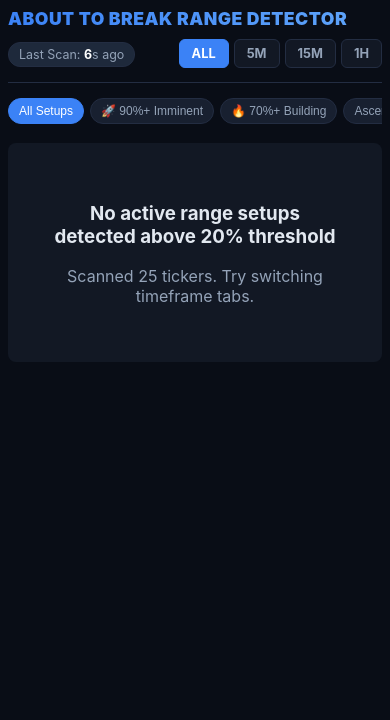
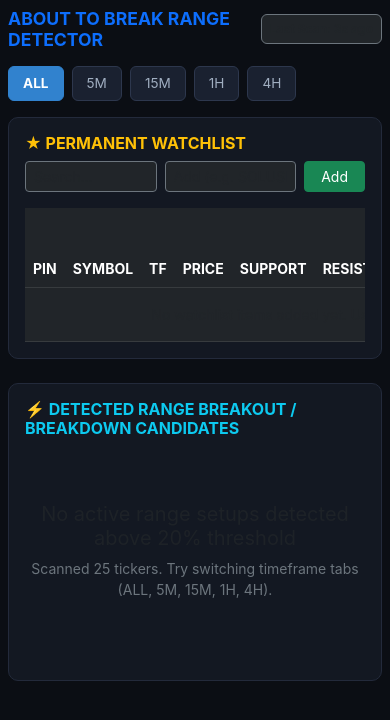
Before and after one commit to Jemomo123/About-to-break-range-detector-, a Flask app: page / in a window 390 px wide. Shown: the top 720 px of the page. Run offline with Flask 3, Linux system fonts and the light colour scheme.

Commit message:
Refactor index.html for layout and watchlist features
Updated styles and structure for improved layout and responsiveness. Added new features for watchlist management and enhanced visual elements.

```diff
--- a/templates/index.html
+++ b/templates/index.html
@@ -2,427 +2,186 @@
 <html lang="en">
 <head>
     <meta charset="UTF-8">
-    <meta name="viewport" content="width=device-width, initial-scale=1.0, maximum-scale=1.0, user-scalable=no">
+    <meta name="viewport" content="width=device-width, initial-scale=1.0">
     <title>ABOUT TO BREAK RANGE DETECTOR</title>
+    <link rel="stylesheet" href="https://cdn.jsdelivr.net/npm/bootstrap@5.3.0/dist/css/bootstrap.min.css">
     <style>
-        :root {
-            --bg-dark: #090d16;
-            --card-bg: #121824;
-            --card-hover: #1a2234;
-            --border-color: #232d42;
-            --text-main: #e2e8f0;
-            --text-sub: #94a3b8;
-            --accent-green: #10b981;
-            --accent-blue: #3b82f6;
-            --accent-orange: #f59e0b;
-            --accent-red: #ef4444;
-            --gray-score: #64748b;
-        }
-
-        * { box-sizing: border-box; }
-
-        body {
-            background-color: var(--bg-dark);
-            color: var(--text-main);
-            font-family: -apple-system, BlinkMacSystemFont, "Segoe UI", Roboto, sans-serif;
-            margin: 0;
-            padding: 12px;
-        }
-
-        .header-container {
-            display: flex;
-            flex-direction: column;
-            gap: 10px;
-            margin-bottom: 15px;
-            border-bottom: 1px solid var(--border-color);
-            padding-bottom: 12px;
-        }
-
-        .brand-title {
-            font-size: 1.25rem;
-            font-weight: 900;
-            letter-spacing: 0.5px;
-            color: #ffffff;
-            margin: 0;
-            text-transform: uppercase;
-            background: linear-gradient(90deg, #3b82f6, #60a5fa);
-            -webkit-background-clip: text;
-            -webkit-text-fill-color: transparent;
-        }
-
-        .sub-bar {
-            display: flex;
-            justify-content: space-between;
-            align-items: center;
-            flex-wrap: wrap;
-            gap: 8px;
-        }
-
-        .timer-badge {
-            font-size: 0.78rem;
-            color: var(--text-sub);
-            background: #1e293b;
-            padding: 4px 10px;
-            border-radius: 12px;
-            border: 1px solid var(--border-color);
-        }
-
-        .tf-buttons {
-            display: flex;
-            gap: 5px;
-            overflow-x: auto;
-            padding-bottom: 2px;
-        }
-
-        .tf-btn {
-            background: var(--card-bg);
-            border: 1px solid var(--border-color);
-            color: var(--text-sub);
-            padding: 6px 12px;
-            border-radius: 6px;
-            text-decoration: none;
-            font-size: 0.8rem;
-            font-weight: 700;
-            white-space: nowrap;
-        }
-
-        .tf-btn.active {
-            background: var(--accent-blue);
-            color: #fff;
-            border-color: var(--accent-blue);
-        }
-
-        .filter-bar {
-            display: flex;
-            gap: 6px;
-            margin-bottom: 15px;
-            overflow-x: auto;
-            padding-bottom: 4px;
-        }
-
-        .filter-btn {
-            background: #182030;
-            border: 1px solid var(--border-color);
-            color: var(--text-sub);
-            padding: 5px 10px;
-            border-radius: 20px;
-            font-size: 0.75rem;
-            cursor: pointer;
-            white-space: nowrap;
-        }
-
-        .filter-btn.active {
-            background: var(--accent-blue);
-            color: #fff;
-            border-color: var(--accent-blue);
-        }
-
-        .grid {
-            display: grid;
-            grid-template-columns: repeat(auto-fill, minmax(320px, 1fr));
-            gap: 12px;
-        }
-
-        .card {
-            background-color: var(--card-bg);
-            border: 1px solid var(--border-color);
-            border-radius: 10px;
-            padding: 14px;
-            position: relative;
-            cursor: pointer;
-            transition: transform 0.15s ease, border-color 0.15s ease;
-        }
-
-        .card:hover {
-            border-color: var(--accent-blue);
-            transform: translateY(-2px);
-        }
-
-        .card-top {
-            display: flex;
-            justify-content: space-between;
-            align-items: flex-start;
-            margin-bottom: 8px;
-        }
-
-        .rank-badge {
-            background: rgba(255,255,255,0.1);
-            color: #fff;
-            font-size: 0.75rem;
-            font-weight: 800;
-            padding: 2px 6px;
-            border-radius: 4px;
-            margin-right: 6px;
-        }
-
-        .symbol-title {
-            font-size: 1.15rem;
-            font-weight: 800;
-            color: #fff;
-        }
-
-        .exchange-badge {
-            font-size: 0.68rem;
-            background: #1e293b;
-            color: var(--text-sub);
-            padding: 2px 6px;
-            border-radius: 4px;
-            margin-left: 6px;
-        }
-
-        /* BADGES */
-        .badge-imminent {
-            background: #ef4444;
-            color: #fff;
-            font-size: 0.72rem;
-            font-weight: 800;
-            padding: 4px 8px;
-            border-radius: 6px;
-            animation: pulse 1.2s infinite;
-        }
-
-        .badge-near {
-            background: #f59e0b;
-            color: #000;
-            font-size: 0.72rem;
-            font-weight: 800;
-            padding: 4px 8px;
-            border-radius: 6px;
-        }
-
-        @keyframes pulse {
-            0% { opacity: 1; transform: scale(1); }
-            50% { opacity: 0.8; transform: scale(1.03); }
-            100% { opacity: 1; transform: scale(1); }
-        }
-
-        /* READINESS COLORS */
-        .score-gray { color: var(--gray-score); }
-        .score-blue { color: var(--accent-blue); }
-        .score-orange { color: var(--accent-orange); }
-        .score-green { color: var(--accent-green); }
-
-        .metrics-grid {
-            display: grid;
-            grid-template-columns: 1fr 1fr;
-            gap: 8px;
-            margin: 10px 0;
-            font-size: 0.82rem;
-        }
-
-        .metric-box {
-            background: #0b0f19;
-            padding: 6px 8px;
-            border-radius: 6px;
-        }
-
-        .m-label { color: var(--text-sub); font-size: 0.72rem; }
-        .m-val { font-weight: 700; color: #fff; margin-top: 2px; }
-
-        /* BATTLE BAR */
-        .progress-bar {
-            height: 6px;
-            background: #1e293b;
-            border-radius: 3px;
-            overflow: hidden;
-            display: flex;
-            margin-top: 4px;
-        }
-
-        .buyer-fill { background: var(--accent-green); height: 100%; }
-        .seller-fill { background: var(--accent-red); height: 100%; }
-
-        /* EXPANDABLE DRAWER */
-        .details-drawer {
-            display: none;
-            margin-top: 10px;
-            padding-top: 10px;
-            border-top: 1px dashed var(--border-color);
-            font-size: 0.78rem;
-            color: var(--text-sub);
-        }
-
-        .card.expanded .details-drawer {
-            display: block;
-        }
-
-        .direction-bull { color: var(--accent-green); font-weight: 800; }
-        .direction-bear { color: var(--accent-red); font-weight: 800; }
-        .direction-neut { color: var(--text-sub); font-weight: 800; }
-
-        @media (max-width: 480px) {
-            body { padding: 8px; }
-            .grid { grid-template-columns: 1fr; }
-            .brand-title { font-size: 1.1rem; }
-        }
+        body { background-color: #0b0e14; color: #e1e3e6; font-family: -apple-system, BlinkMacSystemFont, "Segoe UI", Roboto, sans-serif; }
+        .card-custom { background: #131822; border: 1px solid #232a3b; border-radius: 10px; }
+        .nav-btn { background: #1a2130; border: 1px solid #2d374d; color: #a0aec0; padding: 6px 14px; border-radius: 6px; margin-right: 4px; text-decoration: none; font-size: 0.85rem; }
+        .nav-btn.active { background: #3182ce; color: #fff; border-color: #3182ce; font-weight: bold; }
+        .badge-readiness { font-size: 0.85rem; font-weight: 600; padding: 4px 8px; border-radius: 4px; }
+        .badge-bullish { background-color: #198754; color: white; }
+        .badge-bearish { background-color: #dc3545; color: white; }
     </style>
 </head>
-<body>
+<body class="p-2 p-md-3">
 
-    <div class="header-container">
-        <h1 class="brand-title">ABOUT TO BREAK RANGE DETECTOR</h1>
-        <div class="sub-bar">
-            <span class="timer-badge">Last Scan: <strong id="scan-ticker" style="color: #fff;">0</strong>s ago</span>
-            <div class="tf-buttons">
-                <a href="/?tf=ALL" class="tf-btn {% if selected_tf == 'ALL' %}active{% endif %}">ALL</a>
-                <a href="/?tf=5M" class="tf-btn {% if selected_tf == '5M' %}active{% endif %}">5M</a>
-                <a href="/?tf=15M" class="tf-btn {% if selected_tf == '15M' %}active{% endif %}">15M</a>
-                <a href="/?tf=1H" class="tf-btn {% if selected_tf == '1H' %}active{% endif %}">1H</a>
+    <div class="container-fluid max-w-1200 p-0">
+        <!-- Header -->
+        <div class="d-flex align-items-center justify-content-between mb-3">
+            <h4 class="fw-bold text-primary m-0" style="font-size: 1.1rem;">ABOUT TO BREAK RANGE DETECTOR</h4>
+            <span class="badge bg-dark text-muted border border-secondary p-2 small">
+                Last Scan: <span id="last-updated">3s ago</span>
+            </span>
         </div>
+
+        <!-- Timeframe Navigation (5M, 15M, 1H, 4H) -->
+        <div class="mb-3 d-flex align-items-center flex-wrap gap-1">
+            <a href="/?tf=ALL" class="nav-btn {{ 'active' if selected_tf == 'ALL' else '' }}">ALL</a>
+            <a href="/?tf=5M" class="nav-btn {{ 'active' if selected_tf == '5M' else '' }}">5M</a>
+            <a href="/?tf=15M" class="nav-btn {{ 'active' if selected_tf == '15M' else '' }}">15M</a>
+            <a href="/?tf=1H" class="nav-btn {{ 'active' if selected_tf == '1H' else '' }}">1H</a>
+            <a href="/?tf=4H" class="nav-btn {{ 'active' if selected_tf == '4H' else '' }}">4H</a>
+        </div>
+
+        <!-- SECTION 1: PERMANENT WATCHLIST (Always Visible Above Scanner) -->
+        <div class="card card-custom p-3 mb-4">
+            <div class="d-flex justify-content-between align-items-center mb-3 flex-wrap gap-2">
+                <h6 class="m-0 text-warning fw-bold">★ PERMANENT WATCHLIST</h6>
+                <div class="d-flex gap-2">
+                    <input type="text" id="wl-search" class="form-control form-control-sm bg-dark text-white border-secondary" placeholder="Search..." onkeyup="filterWatchlist()">
+                    <input type="text" id="add-symbol-input" class="form-control form-control-sm bg-dark text-white border-secondary" placeholder="Add (e.g. SOLUSDT)">
+                    <button class="btn btn-sm btn-success px-3" onclick="addWatchlistSymbol()">Add</button>
                 </div>
             </div>
 
-    <!-- Live Filters -->
-    <div class="filter-bar">
-        <button class="filter-btn active" onclick="applyFilter('ALL', this)">All Setups</button>
-        <button class="filter-btn" onclick="applyFilter('90+', this)">🚀 90%+ Imminent</button>
-        <button class="filter-btn" onclick="applyFilter('70+', this)">🔥 70%+ Building</button>
-        <button class="filter-btn" onclick="applyFilter('ASCENDING', this)">Ascending</button>
-        <button class="filter-btn" onclick="applyFilter('DESCENDING', this)">Descending</button>
-        <button class="filter-btn" onclick="applyFilter('HORIZONTAL', this)">Horizontal</button>
+            <div class="table-responsive">
+                <table class="table table-dark table-hover align-middle mb-0 small" id="watchlist-table">
+                    <thead>
+                        <tr class="text-muted">
+                            <th>PIN</th>
+                            <th>SYMBOL</th>
+                            <th>TF</th>
+                            <th>PRICE</th>
+                            <th>SUPPORT</th>
+                            <th>RESISTANCE</th>
+                            <th>DIRECTION / CANDIDATE</th>
+                            <th>READINESS</th>
+                            <th>POWER (B/S)</th>
+                            <th>ACTION</th>
+                        </tr>
+                    </thead>
+                    <tbody>
+                        {% for item in watchlist_rows %}
+                        <tr class="wl-row">
+                            <td>
+                                <button class="btn btn-link p-0 text-decoration-none" onclick="togglePin('{{ item.symbol }}', '{{ item.timeframe }}')">
+                                    {{ '★' if item.pinned else '☆' }}
+                                </button>
+                            </td>
+                            <td class="fw-bold text-white symbol-name">{{ item.symbol }}</td>
+                            <td><span class="badge bg-secondary">{{ item.timeframe }}</span></td>
+                            <td>${{ item.curr_close }}</td>
+                            <td class="text-success">${{ item.support }}</td>
+                            <td class="text-danger">${{ item.resistance }}</td>
+                            <td>
+                                <span class="badge {{ 'badge-bullish' if item.break_direction == 'BULLISH' else ('badge-bearish' if item.break_direction == 'BEARISH' else 'bg-secondary') }}">
+                                    {{ item.break_symbol }} {{ item.direction_label }}
+                                </span>
+                            </td>
+                            <td><span class="badge badge-readiness bg-primary">{{ item.readiness_display }}</span></td>
+                            <td><small class="text-success">{{ item.buyer_power }}%</small> / <small class="text-danger">{{ item.seller_power }}%</small></td>
+                            <td>
+                                <button class="btn btn-sm btn-outline-danger py-0 px-2" onclick="removeSymbol('{{ item.symbol }}', '{{ item.timeframe }}')">✕</button>
+                            </td>
+                        </tr>
+                        {% else %}
+                        <tr>
+                            <td colspan="10" class="text-center text-muted py-3">No watchlist items added yet. Use the input box above to add a symbol.</td>
+                        </tr>
+                        {% endfor %}
+                    </tbody>
+                </table>
+            </div>
         </div>
 
-    <div class="grid" id="cards-grid">
-        {% if rows and rows|length > 0 %}
-            {% for r in rows %}
-                <div class="card"
-                     data-score="{{ r.readiness_score }}"
-                     data-structure="{{ r.structure_type }}"
-                     onclick="toggleExpand(this)">
+        <!-- SECTION 2: SCANNER OPPORTUNITIES -->
+        <div class="card card-custom p-3">
+            <h6 class="mb-3 text-info fw-bold">⚡ DETECTED RANGE BREAKOUT / BREAKDOWN CANDIDATES</h6>
 
-                    <div class="card-top">
-                        <div>
-                            <span class="rank-badge">{{ r.rank }}</span>
-                            <span class="symbol-title">{{ r.symbol }}</span>
-                            <span class="exchange-badge">{{ r.exchange }}</span>
-                            <span style="font-size: 0.72rem; color: var(--text-sub); display: block; margin-top: 2px;">
-                                {{ r.timeframe }} • {{ r.structure_type }}
+            {% if rows %}
+            <div class="table-responsive">
+                <table class="table table-dark table-hover align-middle mb-0 small">
+                    <thead>
+                        <tr class="text-muted">
+                            <th>SYMBOL</th>
+                            <th>TF</th>
+                            <th>PRICE</th>
+                            <th>SUPPORT</th>
+                            <th>RESISTANCE</th>
+                            <th>CANDIDATE TYPE</th>
+                            <th>READINESS</th>
+                            <th>BUYER / SELLER POWER</th>
+                        </tr>
+                    </thead>
+                    <tbody>
+                        {% for row in rows %}
+                        <tr>
+                            <td class="fw-bold text-white">{{ row.symbol }}</td>
+                            <td><span class="badge bg-secondary">{{ row.timeframe }}</span></td>
+                            <td>${{ row.curr_close }}</td>
+                            <td class="text-success">${{ row.support }}</td>
+                            <td class="text-danger">${{ row.resistance }}</td>
+                            <td>
+                                <span class="badge {{ 'badge-bullish' if row.break_direction == 'BULLISH' else ('badge-bearish' if row.break_direction == 'BEARISH' else 'bg-secondary') }}">
+                                    {{ row.break_symbol }} {{ row.direction_label }}
                                 </span>
+                            </td>
+                            <td><span class="badge badge-readiness bg-success">{{ row.readiness_display }}</span></td>
+                            <td><small class="text-success">{{ row.buyer_power }}%</small> / <small class="text-danger">{{ row.seller_power }}%</small></td>
+                        </tr>
+                        {% endfor %}
+                    </tbody>
+                </table>
             </div>
-
-                        <div>
-                            {% if r.readiness_score >= 95 %}
-                                <span class="badge-imminent">🚀 BREAK IMMINENT</span>
-                            {% elif r.readiness_score >= 80 %}
-                                <span class="badge-near">🔥 NEAR BREAKOUT</span>
+            {% else %}
+            <div class="text-center py-5">
+                <h5 class="text-muted fw-normal">No active range setups detected above 20% threshold</h5>
+                <p class="text-secondary small">Scanned 25 tickers. Try switching timeframe tabs (ALL, 5M, 15M, 1H, 4H).</p>
+            </div>
             {% endif %}
         </div>
     </div>
 
-                    <!-- Metrics Grid -->
-                    <div class="metrics-grid">
-                        <div class="metric-box">
-                            <div class="m-label">Price / Direction</div>
-                            <div class="m-val">
-                                ${{ r.curr_close|smart_price }}
-                                <span class="{% if r.break_direction == 'BULLISH' %}direction-bull{% elif r.break_direction == 'BEARISH' %}direction-bear{% else %}direction-neut{% endif %}">
-                                    {{ r.break_symbol }}
-                                </span>
-                            </div>
-                        </div>
-
-                        <div class="metric-box">
-                            <div class="m-label">Readiness</div>
-                            <div class="m-val {% if r.readiness_score >= 90 %}score-green{% elif r.readiness_score >= 70 %}score-orange{% elif r.readiness_score >= 40 %}score-blue{% else %}score-gray{% endif %}">
-                                {{ r.readiness_score }}%
-                            </div>
-                        </div>
-
-                        <div class="metric-box">
-                            <div class="m-label">Dist. Resistance</div>
-                            <div class="m-val" style="color: #ef4444;">+{{ r.dist_res_pct }}%</div>
-                        </div>
-
-                        <div class="metric-box">
-                            <div class="m-label">Dist. Support</div>
-                            <div class="m-val" style="color: #10b981;">-{{ r.dist_supp_pct }}%</div>
-                        </div>
-                    </div>
-
-                    <!-- Order Flow Pressure Bar -->
-                    <div style="margin-top: 6px;">
-                        <div style="display: flex; justify-content: space-between; font-size: 0.72rem; color: var(--text-sub);">
-                            <span style="color: var(--accent-green);">Bulls: {{ r.buyer_power }}%</span>
-                            <span style="font-weight: 700; color: #fff;">Conf: {{ r.confidence }}</span>
-                            <span style="color: var(--accent-red);">Bears: {{ r.seller_power }}%</span>
-                        </div>
-                        <div class="progress-bar">
-                            <div class="buyer-fill" style="width: {{ r.buyer_power }}%;"></div>
-                            <div class="seller-fill" style="width: {{ r.seller_power }}%;"></div>
-                        </div>
-                    </div>
-
-                    <!-- Expandable Analysis Drawer -->
-                    <div class="details-drawer">
-                        <p style="margin: 4px 0 8px 0; color: #cbd5e1;"><strong>Pattern Insight:</strong> {{ r.explanation }}</p>
-                        <div style="display: grid; grid-template-columns: 1fr 1fr; gap: 4px; font-size: 0.72rem;">
-                            <div>• Pattern Age: <strong>{{ r.pattern_age }} bars</strong></div>
-                            <div>• Vol Trend: <strong>{{ r.vol_trend }}</strong></div>
-                            <div>• Last Bar: <strong>{{ r.last_change }}%</strong></div>
-                            <div>• Est. R/R: <strong>1:{{ r.risk_reward }}</strong></div>
-                        </div>
-                    </div>
-
-                </div>
-            {% endfor %}
-        {% else %}
-            <div style="grid-column: 1 / -1; text-align: center; padding: 40px; background: var(--card-bg); border-radius: 8px;">
-                <h3>No active range setups detected above 20% threshold</h3>
-                <p style="color: var(--text-sub);">Scanned {{ diagnostics.get('symbols_scanned', 0) }} tickers. Try switching timeframe tabs.</p>
-            </div>
-        {% endif %}
-    </div>
-
     <script>
-        let secondsAgo = 0;
-        setInterval(() => {
-            secondsAgo += 1;
-            document.getElementById('scan-ticker').innerText = secondsAgo;
-        }, 1000);
-
-        function toggleExpand(card) {
-            card.classList.toggle('expanded');
-        }
-
-        function applyFilter(filterType, btn) {
-            document.querySelectorAll('.filter-btn').forEach(b => b.classList.remove('active'));
-            btn.classList.add('active');
-
-            const cards = document.querySelectorAll('.card');
-            cards.forEach(card => {
-                const score = parseInt(card.getAttribute('data-score') || '0');
-                const struct = card.getAttribute('data-structure') || '';
-
-                if (filterType === 'ALL') {
-                    card.style.display = 'block';
-                } else if (filterType === '90+') {
-                    card.style.display = score >= 90 ? 'block' : 'none';
-                } else if (filterType === '70+') {
-                    card.style.display = score >= 70 ? 'block' : 'none';
-                } else if (filterType === 'ASCENDING') {
-                    card.style.display = struct.includes('ASCENDING') ? 'block' : 'none';
-                } else if (filterType === 'DESCENDING') {
-                    card.style.display = struct.includes('DESCENDING') ? 'block' : 'none';
-                } else if (filterType === 'HORIZONTAL') {
-                    card.style.display = struct.includes('HORIZONTAL') ? 'block' : 'none';
-                }
+        function filterWatchlist() {
+            let input = document.getElementById('wl-search').value.toUpperCase();
+            let rows = document.querySelectorAll('.wl-row');
+            rows.forEach(row => {
+                let symbol = row.querySelector('.symbol-name').textContent;
+                row.style.display = symbol.toUpperCase().includes(input) ? '' : 'none';
             });
         }
 
-        // Silent Background Auto-Refresh Every 45 Seconds
-        setInterval(() => {
-            const urlParams = new URLSearchParams(window.location.search);
-            const currentTf = urlParams.get('tf') || 'ALL';
+        async function addWatchlistSymbol() {
+            let symbol = document.getElementById('add-symbol-input').value.trim();
+            if (!symbol) return;
+            await fetch('/api/watchlist/add', {
+                method: 'POST',
+                headers: { 'Content-Type': 'application/json' },
+                body: JSON.stringify({ symbol: symbol, timeframe: '{{ selected_tf if selected_tf != "ALL" else "15M" }}' })
+            });
+            window.location.reload();
+        }
 
-            fetch(`/api/scan?tf=${currentTf}`)
-                .then(res => res.json())
-                .then(data => {
-                    if (data.success) {
-                        secondsAgo = 0;
+        async function removeSymbol(symbol, tf) {
+            await fetch('/api/watchlist/remove', {
+                method: 'POST',
+                headers: { 'Content-Type': 'application/json' },
+                body: JSON.stringify({ symbol: symbol, timeframe: tf })
+            });
+            window.location.reload();
         }
-                })
-                .catch(err => console.log('Auto-refresh silent check failed', err));
-        }, 45000);
+
+        async function togglePin(symbol, tf) {
+            await fetch('/api/watchlist/pin', {
+                method: 'POST',
+                headers: { 'Content-Type': 'application/json' },
+                body: JSON.stringify({ symbol: symbol, timeframe: tf })
+            });
+            window.location.reload();
+        }
     </script>
 </body>
 </html>
```
Lines whose indentation alone changed are shown as unchanged.
